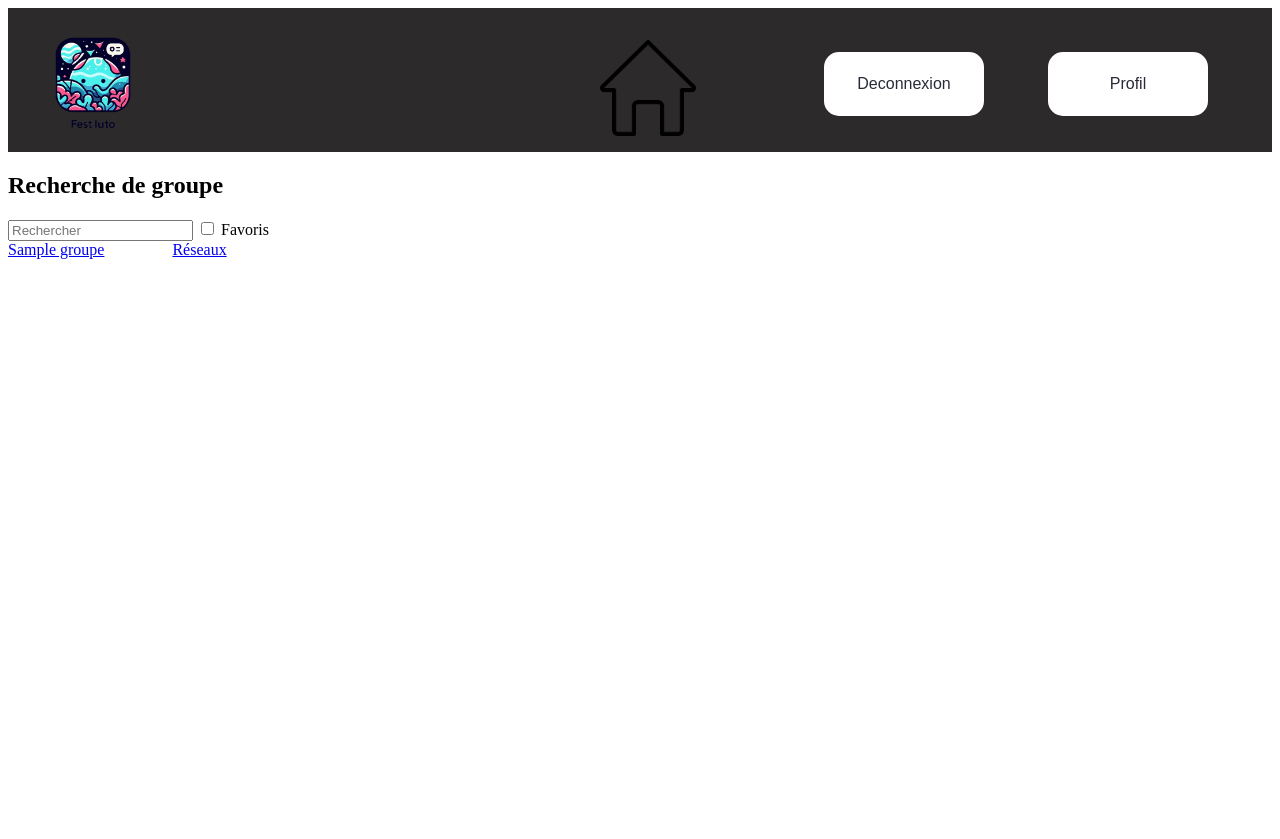
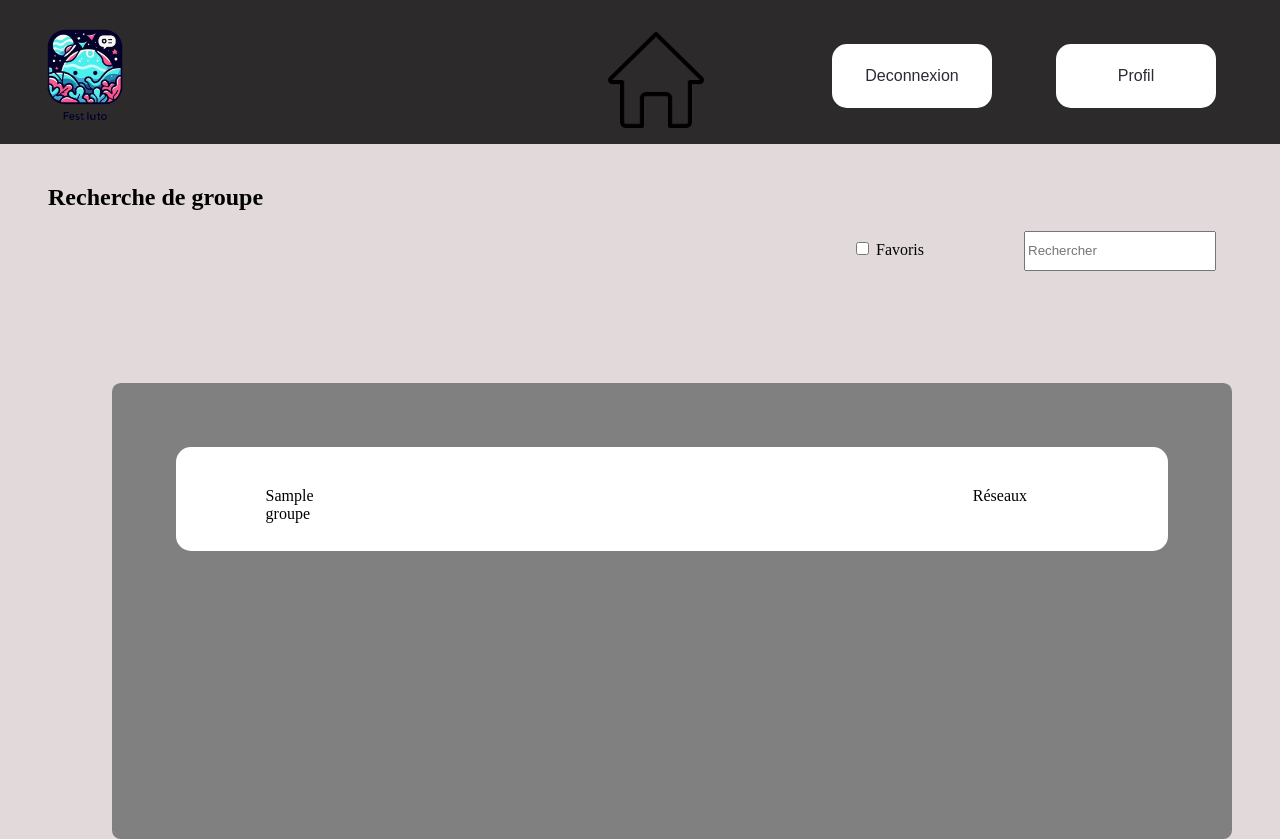
Before and after one commit to RomainMechain/SAE_BD, a Flask app: page /search_groupe in a window 1280 px wide. Before the commit the page ends 259 px from the top, so only its background shows below. Run offline with Flask 3, Linux system fonts and the light colour scheme; a user stored in the database is signed in; tables that the repository leaves empty hold one stand-in row (values such as "Sample post").

Commit message:
feature: page_groupe spec

```diff
--- a/app/static/CSS/search_groupe.css
+++ b/app/static/CSS/search_groupe.css
@@ -0,0 +1,63 @@
+body{
+    margin:0;
+    background-color: rgb(226, 218, 218)
+}
+
+#search_barre{
+    width: 15vw;
+    height: 5vh;
+}
+
+
+#la_barre{
+    flex-wrap: wrap;
+    display:flex;
+    align-items: right;
+    justify-content: right;
+    margin-right: 5vw;
+}
+
+.favoris{
+    margin-right: 6rem;
+}
+
+.contenant{
+    background-color: gray;
+    height: 45vh;
+    overflow-y: scroll;
+    width: 80vw;
+    padding: 3rem;
+    margin: 7rem;
+    margin-bottom: 0rem;
+    border-radius: 0.5375em;
+}
+
+.element_liste_groupe> div > a{
+    margin-right: 3vw;
+}
+
+.element_liste_groupe{
+    border-radius: 0.9375em;
+    background-color: white;
+    display: flex;
+    margin:1rem;
+    align-items: center;
+}
+
+.element_liste_groupe > div{
+    min-width: 80%;
+    display: flex;
+    justify-content: right;
+}
+
+.element_liste_groupe  a{
+    text-decoration: none;
+    color: black;
+    margin-left: 7vw;
+    margin-top: 5vh;
+}
+
+h1{
+    margin-top: 5vh;
+    margin-left: 3rem;
+}
--- a/app/templates/home.html
+++ b/app/templates/home.html
@@ -19,7 +19,7 @@
                 <div class="spec">
                     <a href="{{ url_for('search_ticket') }}" class="lien_choix">
                         <img src="{{ url_for('static', filename='images/billets.png') }}" alt="une image de billet">
-                        <button class="button">Consulter les événements</button>
+                        <button class="button">Consulter les billets</button>
                     </a>
                 </div>
 
--- a/app/templates/search_groupe.html
+++ b/app/templates/search_groupe.html
@@ -11,11 +11,11 @@
         <main>
             <section>
                 <h1>Recherche de groupe</h1>
-                <div>
+                <div id="la_barre">
                     <form action="{{ url_for('search_groupe') }}" method="post" role="search">
+                            <input type="checkbox" id="favori" name="favori" id="checkbox">
+                            <label for="favori" class="favoris">Favoris</label>
                         <input type="search" name="search" placeholder="Rechercher" id="search_barre">
-                        <input type="checkbox" id="favori" name="favori" id="checkbox">
-                        <label for="favori">Favoris</label>
                     </form>
                 </div>
                 {% if admin %}
@@ -28,14 +28,16 @@
                         </a>
                     </div>
                 {% endif %}
-                <div>
+                <section class="contenant">
                     {% for groupe in groupes %}
-                        <div>
+                        <div class="element_liste_groupe">
                             <a href="{{url_for('groupe', id_groupe=groupe.idGroupe)}}">{{ groupe.nomGroupe}}</a>
-                            <a href="{{ groupe.lienReseauxGroupe }}">Réseaux</a>
+                            <div>
+                                <a href="{{ groupe.lienReseauxGroupe }}">Réseaux</a>
+                            </div>
                         </div>
                     {% endfor %}
-                </div>
+                </section>
             </section>
         </main>
     </body>
```
